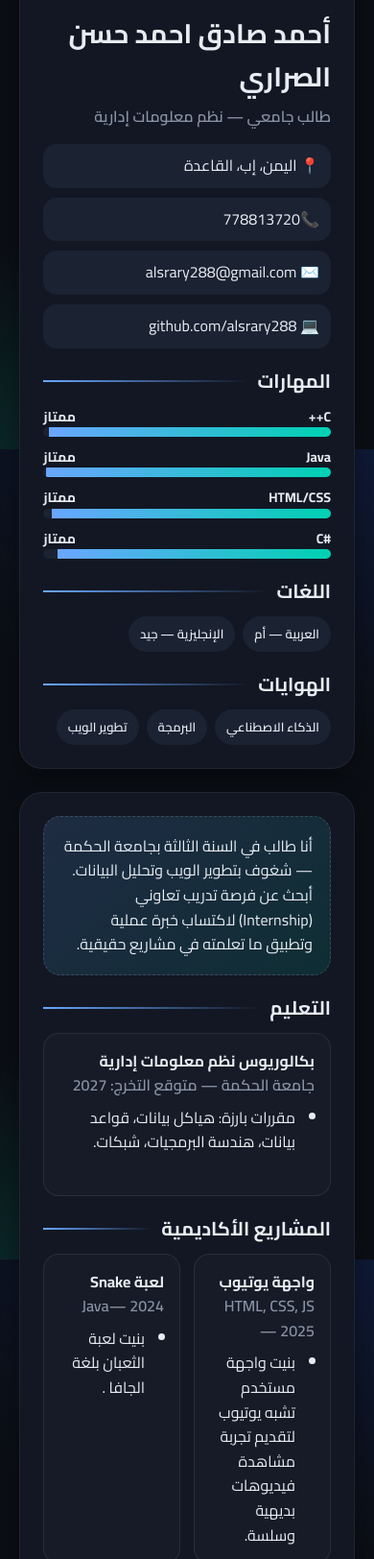
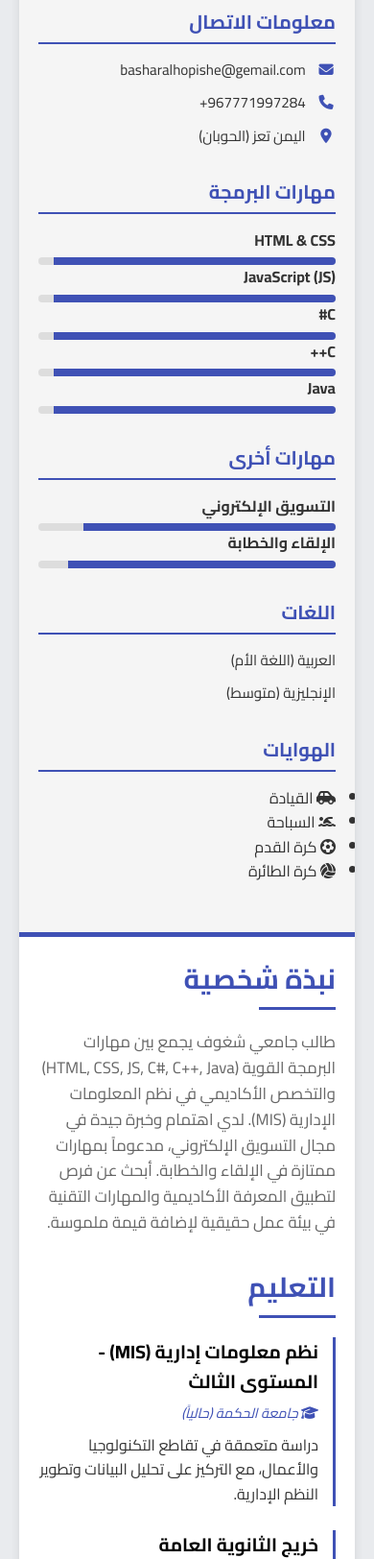
Before and after one commit to alsrary288/my_website, a plain HTML site: page index.html in a window 390 px wide. Shown: the part 376-2000 px from the top of the page at 96% size. Drawn offline with Linux system fonts and the light colour scheme.

Commit message:
Add files via upload

```diff
--- a/index.html
+++ b/index.html
@@ -1,208 +1,135 @@
 <!DOCTYPE html>
 <html lang="ar" dir="rtl">
 <head>
-  <meta charset="UTF-8" />
-  <meta name="viewport" content="width=device-width, initial-scale=1" />
-  <title>السيرة الذاتية</title>
-  <!-- خط جميل عربي مع بدائل محلية -->
-  <link rel="preconnect" href="https://fonts.googleapis.com">
-  <link rel="preconnect" href="https://fonts.gstatic.com" crossorigin>
-  <link href="https://fonts.googleapis.com/css2?family=Cairo:wght@300;400;600;700&display=swap" rel="stylesheet">
-  <style>
-    :root{
-      --bg: #0b0e14;
-      --card: #121723;
-      --muted: #8a94a6;
-      --text: #e7ecf2;
-      --brand: #6aa6ff;
-      --accent: #00d1b2;
-      --chip: #1b2232;
-      --shadow: 0 10px 30px rgba(0,0,0,.35);
-    }
-
-    *{box-sizing:border-box}
-    html,body{height:100%}
-    body{
-      margin:0; background: radial-gradient(1200px 800px at 100% -10%, rgba(38,95,255,.18), transparent 50%),
-      radial-gradient(900px 600px at -10% 110%, rgba(0,209,178,.18), transparent 50%), var(--bg);
-      font-family: "Cairo", system-ui, -apple-system, Segoe UI, Roboto, "Noto Naskh Arabic", Arial, sans-serif;
-      color:var(--text);
-      line-height:1.6;
-    }
-    .container{
-      max-width: 1000px; margin: 48px auto; padding: 0 20px;
-    }
-    .resume{
-      display:grid; grid-template-columns: 320px 1fr; gap: 24px; align-items: start;
-    }
-    .card{
-      background:var(--card); border:1px solid rgba(255,255,255,.06); border-radius: 24px; box-shadow: var(--shadow);
-    }
-    .sidebar{ position: sticky; top:24px; padding:24px }
-    .avatar{
-      width: 100%; aspect-ratio: 1/1; border-radius: 20px; object-fit: cover; display:block;
-      border: 2px solid rgba(255,255,255,.12);
-    }
-    .name{
-      font-size: 28px; font-weight: 800; margin: 16px 0 6px;
-    }
-    .role{ color:var(--muted); font-weight:600; margin-bottom: 14px }
-    .contact{
-      display:grid; gap:10px; margin:16px 0 10px;
-    }
-    .contact a{ color:inherit; text-decoration:none }
-    .contact-item{ display:flex; align-items:center; gap:10px; padding:10px 12px; border-radius:14px; background:var(--chip); }
-    .chips{ display:flex; flex-wrap:wrap; gap:8px; margin-top:10px }
-    .chip{ padding:8px 12px; border-radius:999px; background:var(--chip); font-weight:600; font-size:13px }
-    .main{ padding:24px }
-    .header{
-      background: linear-gradient(135deg, rgba(106,166,255,.15), rgba(0,209,178,.12));
-      border:1px dashed rgba(255,255,255,.15); padding:18px 18px; border-radius:18px; margin-bottom:14px;
-    }
-    h2{ font-size:20px; margin:18px 0 10px; display:flex; align-items:center; gap:10px }
-    h2 .line{ flex:1; height:2px; background: linear-gradient(90deg, var(--brand), transparent) }
-    .section{ margin-top: 18px }
-    .timeline{ display:grid; gap:14px }
-    .item{ padding:16px; border:1px solid rgba(255,255,255,.08); border-radius:16px; background: rgba(255,255,255,.02) }
-    .item-header{ display:flex; gap:8px; justify-content:space-between; align-items:center; flex-wrap:wrap }
-    .item-title{ font-weight:800 }
-    .item-sub{ color:var(--muted); font-weight:600 }
-    .item ul{ margin:8px 0 0 0; padding-inline-start: 20px }
-
-    .grid-2{ display:grid; grid-template-columns: 1fr 1fr; gap:14px }
-    .skills{ display:grid; gap:10px }
-    .skillbar{ background:var(--chip); border-radius:12px; overflow:hidden; height:10px }
-    .skillbar > span{ display:block; height:100%; background: linear-gradient(90deg, var(--brand), var(--accent)); width:0 }
-    .skillname{ display:flex; justify-content:space-between; font-weight:700; font-size:14px }
-
-    /* طباعة نظيفة */
-    @media print{
-      body{ background:white; }
-      .card{ box-shadow:none }
-      .sidebar{ position: static }
-      .contact-item{ background:#f2f4f7; -webkit-print-color-adjust:exact; print-color-adjust:exact }
-      .chip{ background:#eef2f7 }
-      .header{ background:#e8f0ff }
-    }
-
-    /* استجابة للشاشات الصغيرة */
-    @media (max-width: 820px){
-      .resume{ grid-template-columns: 1fr; }
-      .sidebar{ position: static }
-    }
-  </style>
+    <meta charset="UTF-8">
+    <meta name="viewport" content="width=device-width, initial-scale=1.0">
+    <title>السيرة الذاتية الاحترافية - بشار وليد</title>
+    <link rel="stylesheet" href="style.css">
+    <link href="https://fonts.googleapis.com/css2?family=Cairo:wght@400;700&display=swap" rel="stylesheet">
+    <link rel="stylesheet" href="https://cdnjs.cloudflare.com/ajax/libs/font-awesome/6.5.2/css/all.min.css">
 </head>
 <body>
-  <div class="container">
-    <div class="resume">
-      <!-- الشريط الجانبي -->
-      <aside class="card sidebar">
-        <img src="aaaa.jpg" alt="صورتك الشخصية" class="avatar" />
-        <h1 class="name">أحمد صادق احمد حسن الصراري</h1>
-        <div class="role">طالب جامعي — نظم معلومات إدارية</div>
 
-        <div class="contact">
-          <div class="contact-item">📍 اليمن، إب، القاعدة</div>
-          <div class="contact-item">📞778813720</div>
-          <div class="contact-item">✉️ alsrary288@gmail.com</div>
-          <div class="contact-item"><a href="https://github.com/alsrary288/my_webte.git" target="_blank">💻 github.com/alsrary288</a></div>
+    <div class="resume-container">
 
-        </div>
+        <aside class="sidebar">
 
-        <h2>المهارات <span class="line"></span></h2>
-        <div class="skills">
-          <div>
-            <div class="skillname"><span>C++</span><span>ممتاز</span></div>
-            <div class="skillbar"><span style="width: 98%"></span></div>
-          </div>
-          <div>
-            <div class="skillname"><span>Java</span><span>ممتاز</span></div>
-            <div class="skillbar"><span style="width: 99%"></span></div>
-          </div>
-          <div>
-            <div class="skillname"><span>HTML/CSS</span><span>ممتاز</span></div>
-            <div class="skillbar"><span style="width: 97%"></span></div>
-          </div>
-          <div>
-            <div class="skillname"><span>#C</span><span>ممتاز</span></div>
-            <div class="skillbar"><span style="width: 95%"></span></div>
-          </div>
-        </div>
+            <div class="profile">
+                <img src="IMG_20250706_235115_357.jpg" alt="صورة الملف الشخصي لبشار وليد" class="profile-img">
+                <h1 class="name">بشار وليد أحمد محمد</h1>
+                <p class="title">طالب ومطور برمجيات | مسوق إلكتروني</p>
+            </div>
 
-        <h2>اللغات <span class="line"></span></h2>
-        <div class="chips">
-          <span class="chip">العربية — أم</span>
-          <span class="chip">الإنجليزية — جيد</span>
-        </div>
+            <div class="contact-info section">
+                <h2>معلومات الاتصال</h2>
+                <ul>
+                    <li><i class="fas fa-envelope"></i> basharalhopishe@gemail.com </li>
+                    <li><i class="fas fa-phone"></i> 967771997284+</li>
+                    <li><i class="fas fa-map-marker-alt"></i>  اليمن تعز (الحوبان)</li>
+                    </ul>
+            </div>
 
-        <h2>الهوايات <span class="line"></span></h2>
-        <div class="chips">
-          <span class="chip">الذكاء الاصطناعي</span>
-          <span class="chip">البرمجة</span>
-          <span class="chip">تطوير الويب</span>
-        </div>
-      </aside>
+            <div class="skills section">
+                <h2>مهارات البرمجة</h2>
+                <div class="skill-item">
+                    <p>HTML & CSS</p>
+                    <div class="progress-bar"><span style="width: 95%;"></span></div>
+                </div>
+                <div class="skill-item">
+                    <p>JavaScript (JS)</p>
+                    <div class="progress-bar"><span style="width: 95%;"></span></div>
+                </div>
+                <div class="skill-item">
+                    <p>C#</p>
+                    <div class="progress-bar"><span style="width: 95%;"></span></div>
+                </div>
+                <div class="skill-item">
+                    <p>C++</p>
+                    <div class="progress-bar"><span style="width: 95%;"></span></div>
+                </div>
+                <div class="skill-item">
+                    <p>Java</p>
+                    <div class="progress-bar"><span style="width: 95%;"></span></div>
+                </div>
+            </div>
 
-      <!-- المحتوى الرئيسي -->
-      <main class="card main">
-        <div class="header">
-          أنا طالب في السنة الثالثة بجامعة الحكمة — شغوف بتطوير الويب وتحليل البيانات. أبحث عن فرصة تدريب تعاوني (Internship) لاكتساب خبرة عملية وتطبيق ما تعلمته في مشاريع حقيقية.
-        </div>
+            <div class="skills section">
+                <h2>مهارات أخرى</h2>
+                <div class="skill-item">
+                    <p>التسويق الإلكتروني</p>
+                    <div class="progress-bar"><span style="width: 85%;"></span></div>
+                </div>
+                <div class="skill-item">
+                    <p>الإلقاء والخطابة</p>
+                    <div class="progress-bar"><span style="width: 90%;"></span></div>
+                </div>
+            </div>
 
-        <section class="section">
-          <h2>التعليم <span class="line"></span></h2>
-          <div class="timeline">
-            <div class="item">
-              <div class="item-header">
-                <div>
-                  <div class="item-title">بكالوريوس نظم معلومات إدارية</div>
-                  <div class="item-sub">جامعة الحكمة — متوقع التخرج: 2027</div>
+            <div class="languages section">
+                <h2>اللغات</h2>
+                <ul>
+                    <li>العربية (اللغة الأم)</li>
+                    <li>الإنجليزية (متوسط)</li>
+                </ul>
+            </div>
+
+            <div class="hobbies section">
+                <h2>الهوايات</h2>
+                <ul>
+                    <li><i class="fas fa-car-side"></i> القيادة</li>
+                    <li><i class="fas fa-swimmer"></i> السباحة</li>
+                    <li><i class="fas fa-futbol"></i> كرة القدم</li>
+                    <li><i class="fas fa-volleyball-ball"></i> كرة الطائرة</li>
+                </ul>
+            </div>
+
+        </aside>
+
+        <main class="main-content">
+
+            <div class="section summary">
+                <h2>نبذة شخصية</h2>
+                <p>طالب جامعي شغوف يجمع بين مهارات البرمجة القوية (HTML, CSS, JS, C#, C++, Java) والتخصص الأكاديمي في نظم المعلومات الإدارية (MIS). لدي اهتمام وخبرة جيدة في مجال التسويق الإلكتروني، مدعوماً بمهارات ممتازة في الإلقاء والخطابة. أبحث عن فرص لتطبيق المعرفة الأكاديمية والمهارات التقنية في بيئة عمل حقيقية لإضافة قيمة ملموسة.</p>
+            </div><div class="section education">
+                <h2>التعليم</h2>
+
+                <div class="edu-item">
+                    <h3>نظم معلومات إدارية (MIS) - المستوى الثالث</h3>
+                    <p class="duration"><i class="fas fa-graduation-cap"></i> جامعة الحكمة (حالياً)</p>
+                    <p>دراسة متعمقة في تقاطع التكنولوجيا والأعمال، مع التركيز على تحليل البيانات وتطوير النظم الإدارية.</p>
                 </div>
-                <div class="item-sub"></div>
-              </div>
-              <ul>
-                <li>مقررات بارزة: هياكل بيانات، قواعد بيانات، هندسة البرمجيات، شبكات.</li>
-              </ul>
-              <br>
+
+                <div class="edu-item">
+                    <h3>خريج الثانوية العامة</h3>
+                    <p class="duration"><i class="fas fa-graduation-cap"></i> ثانوية الشهيد عبد الجبار القبلاني - 2023</p>
+                    <p>المعدل التراكمي: 80%</p>
+                </div>
             </div>
-          </div>
-        </section>
 
-        <section class="section">
-          <h2>المشاريع الأكاديمية <span class="line"></span></h2>
-          <div class="grid-2">
-            <div class="item">
-              <div class="item-title">واجهة يوتيوب</div>
-              <div class="item-sub">HTML, CSS, JS — 2025</div>
-              <ul>
-                <li>بنيت واجهة مستخدم تشبه يوتيوب لتقديم تجربة مشاهدة فيديوهات بديهية وسلسة.</li>
-              </ul>
+            <div class="section experience">
+                <h2>الخبرة العملية</h2>
+                <div class="job-item">
+                    <h3> مندوب مبيعات   [شركة SHEIN]</h3>
+                    <p class="duration"><i class="far fa-calendar-alt"></i> 2024 - حتى الآن (مثال، عدّلها)</p>
+                    <ul>
+                        <li>تطبيق استراتيجيات التسويق الإلكتروني على منصات التواصل الاجتماعي.</li>
+                        <li>إنشاء وتحسين المحتوى الرقمي لزيادة التفاعل والوصول للجمهور.</li>
+                    </ul>
+                </div>
+
+                <div class="job-item">
+                    <h3>مشروع برمجي تطبيقي | [حجز في عيادة اسنان]</h3>
+                    <p class="duration"><i class="far fa-calendar-alt"></i> 2025 </p>
+                    <ul>
+                        <li>تصميم وتطوير واجهات مستخدم باستخدام HTML و CSS و JavaScript.</li>
+                        <li>بناء نماذج أولية (Prototypes) لتطبيقات سطح المكتب باستخدام C#.</li>
+                    </ul>
+                </div>
             </div>
-            <div class="item">
-              <div class="item-title">لعبة Snake</div>
-              <div class="item-sub">Java— 2024</div>
-              <ul>
-                <li>بنيت لعبة الثعبان بلغة الجافا .</li>
-              </ul>
-            </div>
-          </div>
-        </section>
 
+            </main>
 
+    </div>
 
-
-
-        <section class="section">
-          <h2>الاهتمامات التقنية <span class="line"></span></h2>
-          <div class="chips">
-            <span class="chip">Front‑End</span>
-            <span class="chip">UI/UX</span>
-            <span class="chip">قواعد البيانات</span>
-            <span class="chip">التعلم الآلي</span>
-          </div>
-        </section>
-      </main>
-    </div>
-  </div>
 </body>
 </html>
--- a/style.css
+++ b/style.css
@@ -1,234 +1,214 @@
-@import url('https://fonts.googleapis.com/css2?family=Roboto:wght@0,100;0,200;0,300;0,400;0,500;0,600;0,700;0,800;0,900;1,100;1,200;1,300;1,400;1,500;1,600;1,700;1,800;1,900&display=swap');
+/* ================================================= */
+/* الإعدادات الأساسية والخطوط */
+/* ================================================= */
+:root {
+    --primary-color: #3f51b5; /* لون أزرق جذاب للمسات الاحترافية */
+    --secondary-color: #f5f5f5; /* خلفية الشريط الجانبي الفاتحة */
+    --text-color: #333;
+    --light-text: #666;
+    --white: #fff;
+    --shadow: 0 4px 10px rgba(0, 0, 0, 0.1);
+}
 
 * {
-  margin: 0;
-  padding: 0;
-  box-sizing: border-box;
-}
-
-html {
-  font-size: 10px;
+    box-sizing: border-box;
+    margin: 0;
+    padding: 0;
 }
 
 body {
-  font-family: "Roboto","Arial",sans-serif;
+    font-family: 'Cairo', sans-serif; /* الخط العربي الأنيق */
+    line-height: 1.6;
+    background-color: #e9ebee; /* خلفية خفيفة للصفحة */
+    color: var(--text-color);
+    padding: 20px;
 }
 
-header {
-  display: flex;
-  justify-content: space-between;
-  align-items: center;
-  height: 56px;
-  padding: 0 16px;
+/* ================================================= */
+/* تصميم الحاوية الرئيسية (الـ Flexbox) */
+/* ================================================= */
+.resume-container {
+    display: flex; /* تفعيل Flexbox للتقسيم العمودي */
+    max-width: 1100px;
+    margin: 40px auto;
+    background: var(--white);
+    border-radius: 10px;
+    overflow: hidden; /* لإخفاء أي جزء زائد */
+    box-shadow: var(--shadow);
 }
 
-.left-section {
-  display: flex;
-  align-items: center;
-  cursor: pointer;
+/* ================================================= */
+/* الشريط الجانبي (Aside) - المعلومات الجانبية */
+/* ================================================= */
+.sidebar {
+    width: 35%; /* عرض الشريط الجانبي */
+    background-color: var(--secondary-color);
+    padding: 30px 25px;
+    border-left: 5px solid var(--primary-color); /* شريط لوني مميز */
 }
 
-.left-section img {
-  width: 46%;
-  padding-left: 16px;
+.profile {
+    text-align: center;
+    margin-bottom: 25px;
+    padding-bottom: 25px;
+    border-bottom: 1px solid #ddd;
 }
 
-.mid-section {
-  display: flex;
-  align-items: center;
-  margin-left: -9%;
+.profile-img {
+    width: 150px;
+    height: 150px;
+    border-radius: 50%; /* لجعل الصورة دائرية */
+    object-fit: contain;
+    border: 5px solid var(--primary-color);
+    margin-bottom: 15px;
+    /* لتنزيل الصورة قليلاً كما طلبت */
+    margin-top: 10px;
 }
 
-.mid-section form {
-  display: flex;
-  height: 40px;
-  width: 628px;
-}
-
-.mid-section input {
-  width: 100%;
-  border-radius: 2px 0 0 2px;
-  padding: 12px;
-  font-size: 1.6rem;
-  border: 1px solid #d3d3d3;
-  border-right: none;
-}
-
-.mid-section button {
-  width: 64px;
-  border: 1px solid #d3d3d3;
-  border-radius: 0 2px 2px 0;
-  padding-top: 4px;
-  background-color: #f8f8f8;
-  cursor: pointer;
-}
-
-.mid-section button:hover {
-  border-color: #c6c6c6;
-  background-color: #f0f0f0;
-}
-
-.mid-section .mic {
-  width: 40px;
-  height: 40px;
-  border-radius: 50%;
-  background-color: #f9f9f9;
-  display: flex;
-  justify-content: center;
-  align-items: center;
-  margin-left: 10px;
-  cursor: pointer;
-}
-
-.right-section a {
-  padding-right: 18px;
-  text-decoration: none;
-  color: black;
-}
-
-.content-area {
-  height: calc(100vh - 56px);
-  display: flex;
-  background-color: #f9f9f9;
-}
-
-aside {
-  height: 100%;
-  width: 280px;
-  background-color: white;
-  overflow-y: auto;
-}
-
-nav {
-  width: 100%;
-  display: flex;
-  flex-direction: column;
-  margin: 15px 0;
-  padding-right: 15px;
-}
-
-.nav-link {
-  display: flex;
-  align-items: center;
-  padding: 10px 16px;
-  text-decoration: none;
-  color: black;
-}
-
-.nav-link:hover {
-  background-color: rgba(0, 0, 0, 0.05);
-}
-
-.nav-link span {
-  margin-left: 24PX;
-  font-size: 1.4rem;
-  line-height: 2em;
-  font-weight: 400;
-  color: #030303;
-}
-
-.active {
-  background-color: #e5e5e5;
-}
-
-#active-span {
-  font-weight: 500;
-}
-
-hr {
-  height: 1px;
-  background-color: #e5e5e5;
-  border: none;
-  margin: 10px 0;
-}
-
-nav p {
-  font-size: 1.4rem;
-  color: #606060;
-  font-weight: 500;
-  padding: 8px 16px;
-  text-transform: uppercase;
-}
-
-.channel-img {
-  height: 24px;
-  width: 24px;
-  border-radius: 50%;
-}
-
-main {
-  width: 100%;
-  height: 100%;
-  padding: 35px 15px;
-  border-top: 1px solid #ddd;
-  overflow-y: auto;
-}
-
-.videos-container {
-  display: flex;
-  flex-direction: row;
-  justify-content: space-around;
-  flex-wrap: wrap;
-}
-
-.video {
-  width: 330px;
-  margin-bottom: 40px;
-  cursor: pointer;
-}
-
-.thumbnail {
-  width: 100%;
-  height: 187px;
-  margin-bottom: 12px;
-}
-
-.thumbnail img {
-  height: 100%;
-  width: 100%;
-}
-
-.video-details {
-  display: flex;
-}
-
-.creator-img img {
-  height: 40px;
-  width: 40px;
-  border-radius: 50%;
-  margin-right: 12px;
+.name {
+    color: var(--primary-color);
+    font-size: 2em;
+    font-weight: 700;
+    margin-bottom: 5px;
 }
 
 .title {
-  display: flex;
-  flex-direction: column;
+    color: var(--light-text);
+    font-size: 1.1em;
 }
 
-.title a {
-  text-decoration: none;
+.section {
+    margin-bottom: 30px;
 }
 
-.video-title {
-  color: rgb(3,3,3);
-  font-size: 1.6rem;
-  max-width: 278px;
-  font-weight: 500;
-  line-height: 2.2rem;
-  margin-bottom: 4px;
-  overflow: hidden;
-  display: -webkit-box;
-  -webkit-line-clamp: 2;
-  line-clamp: 2;
-  -webkit-box-orient: vertical;
+.sidebar h2 {
+    color: var(--primary-color);
+    font-size: 1.25em;
+    margin-bottom: 15px;
+    border-bottom: 2px solid var(--primary-color);
+    padding-bottom: 5px;
 }
 
-.video-creator , .title span {
-  color: rgb(96, 96, 96);
-  font-size: 1.4rem;
-  line-height: 2rem;
-  font-weight: 400;
+.contact-info ul, .languages ul {
+    list-style: none;
 }
 
-.video-creator:hover {
-  color: black;
+.contact-info li, .languages li {
+    margin-bottom: 10px;
+    font-size: 0.95em;
 }
+
+.contact-info i {
+    color: var(--primary-color);
+    width: 20px;
+    text-align: center;
+    margin-left: 8px;
+}
+
+/* تصميم أشرطة التقدم للمهارات */
+.skill-item p {
+    margin-bottom: 5px;
+    font-weight: 700;
+}
+
+.progress-bar {
+    background-color: #ddd;
+    border-radius: 5px;
+    height: 8px;
+    overflow: hidden;
+}
+
+.progress-bar span {
+    display: block;
+    height: 100%;
+    background-color: var(--primary-color);
+}
+
+/* ================================================= */
+/* المحتوى الرئيسي (Main) - الخبرات والمشاريع */
+/* ================================================= */
+.main-content {
+    width: 65%; /* عرض المحتوى الرئيسي */
+    padding: 30px 40px;
+}
+
+.main-content h2 {
+    color: var(--primary-color);
+    font-size: 1.8em;
+    margin-bottom: 20px;
+    position: relative;
+    padding-bottom: 10px;
+}
+
+/* خط تزييني تحت العناوين الرئيسية */
+.main-content h2::after {
+    content: '';
+    position: absolute;
+    bottom: 0;
+    right: 0;
+    width: 80px;
+    height: 3px;
+    background-color: var(--primary-color);
+}
+
+.summary p {
+    font-size: 1.05em;
+    margin-top: 5px;
+    color: var(--light-text);
+}
+
+/* تنسيق عناصر الخبرة والتعليم */
+.job-item, .edu-item, .project-item {
+    margin-bottom: 25px;
+    padding-right: 15px;
+    border-right: 3px solid var(--primary-color); /* خط جانبي مميز */
+}
+
+.job-item h3, .edu-item h3, .project-item h3 {
+    color: #000;
+    margin-bottom: 5px;
+    font-size: 1.2em;
+}
+
+.duration {
+    color: var(--primary-color);
+    font-style: italic;
+    margin-bottom: 10px;
+    font-size: 0.9em;
+}
+
+.job-item ul {
+    margin-top: 10px;
+    padding-right: 20px;
+    list-style: disc;
+    color: var(--light-text);
+}
+
+.job-item li {
+    margin-bottom: 8px;
+}.project-item a {
+    color: var(--primary-color);
+    text-decoration: none;
+    font-weight: 700;
+    display: inline-block;
+    margin-top: 5px;
+}
+
+.project-item a:hover {
+    text-decoration: underline;
+}
+
+/* التجاوب مع الشاشات الصغيرة (للهواتف) */
+@media (max-width: 768px) {
+    .resume-container {
+        flex-direction: column; /* تحويل التخطيط إلى عمودي للهواتف */
+        margin: 20px auto;
+    }
+
+    .sidebar, .main-content {
+        width: 100%;
+        padding: 20px;
+        border-left: none; /* إزالة الخط الجانبي في الهواتف */
+        border-top: 5px solid var(--primary-color); /* إضافة خط علوي بدلاً منه */
+    }
+}
```
Also changed, not shown: IMG_20250706_235115_357.jpg (added).
